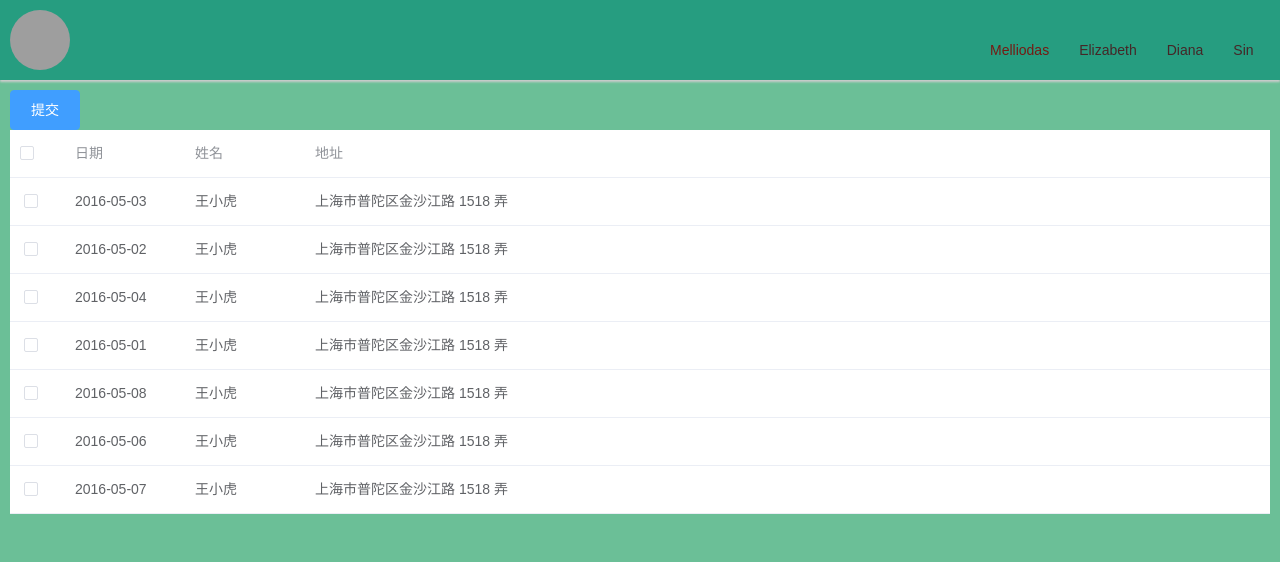
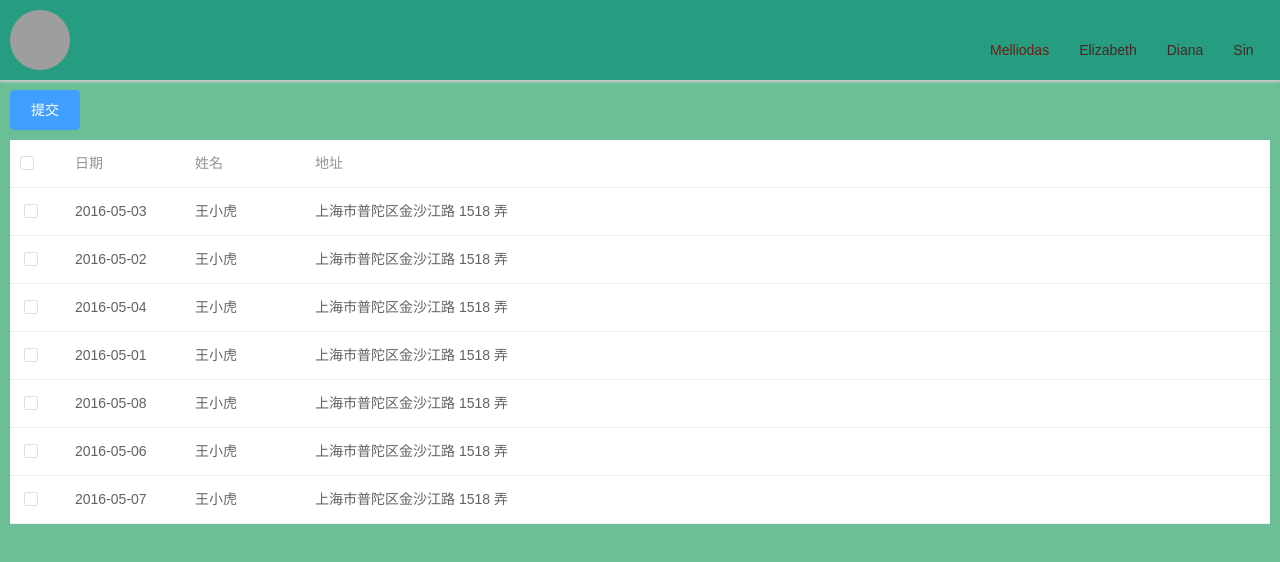
Before and after one commit to AAimair/Dt, a Vue app: page /#/Melliodas in a window 1280 px wide. Shown: the top 562 px of the page. Built offline with nearby package versions, Linux system fonts and the light colour scheme; grey boxes are pictures that could not be loaded.

Commit message:
测试表格样式

```diff
--- a/src/views/Melliodas.vue
+++ b/src/views/Melliodas.vue
@@ -5,7 +5,7 @@
       ref="multipleTable"
       :data="tableData"
       tooltip-effect="dark"
-      style="width: 100%"
+      style="width: 100%;margin-top:10px;"
       @selection-change="handleSelectionChange"
     >
       <el-table-column type="selection" width="55"></el-table-column>
```
